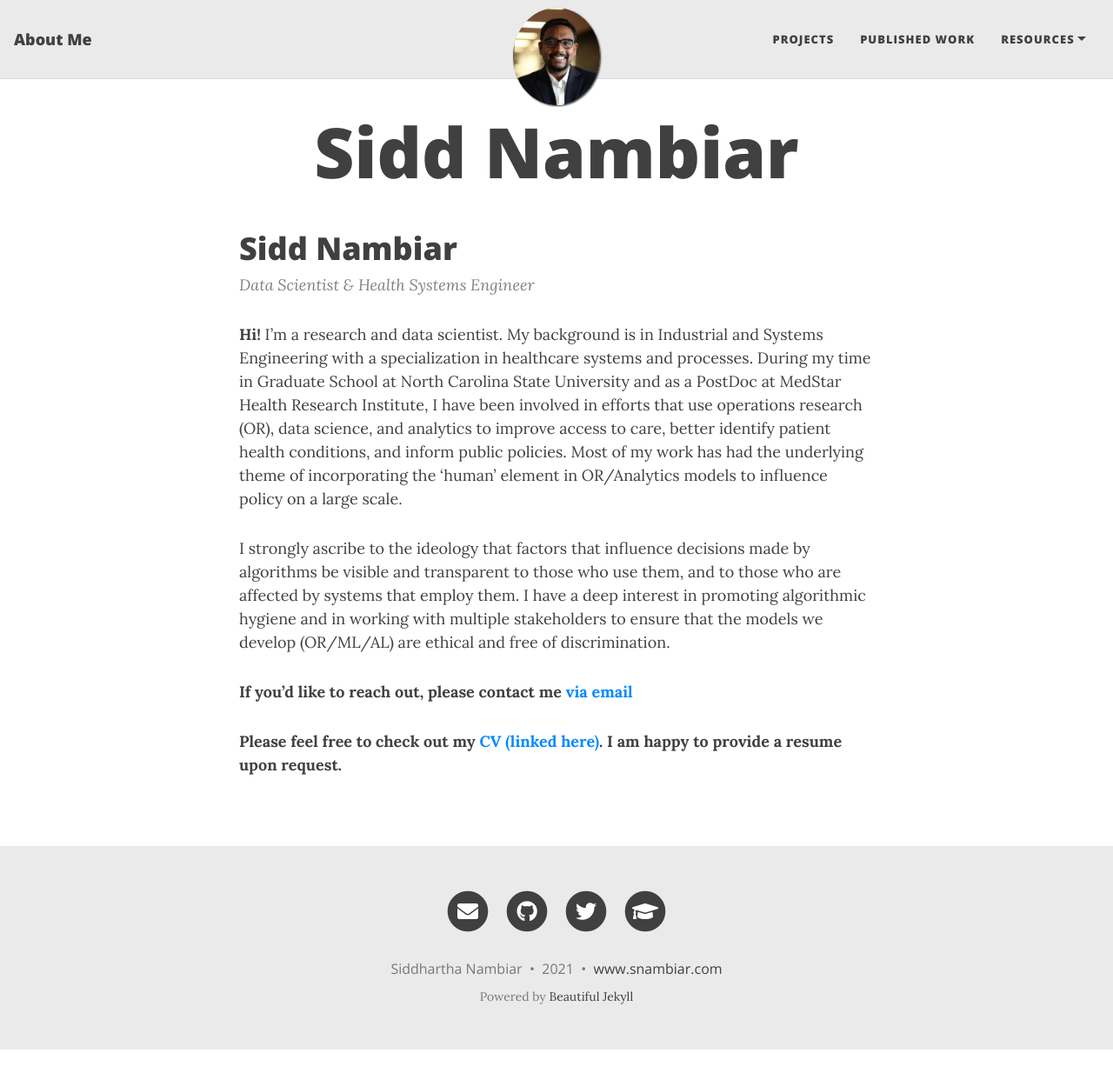
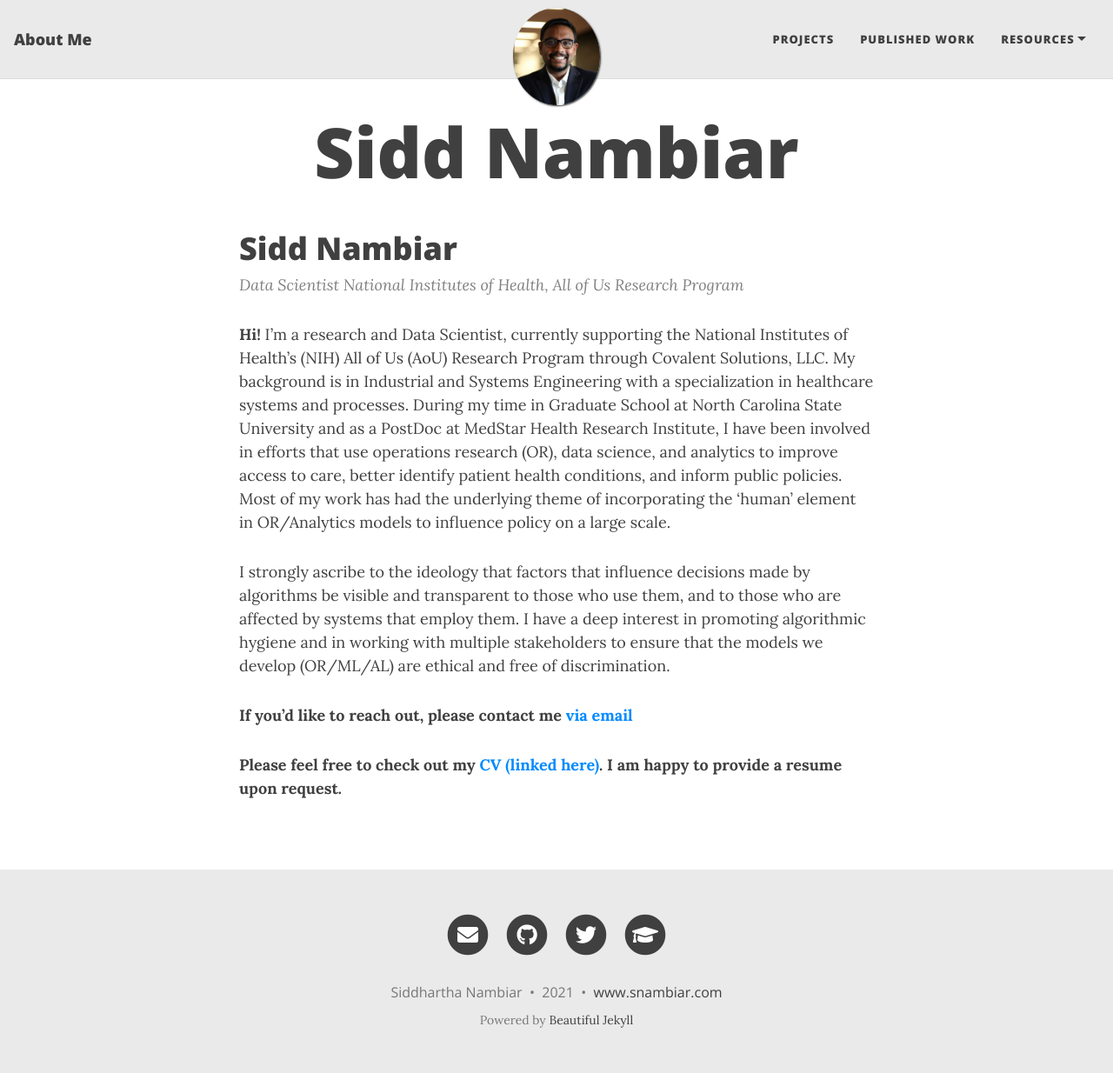
Before and after one commit to sidscorp/snambiar, a Jekyll site: the page built from index.md, in a window 1280 px wide and 1234 px high. Shown: the whole window at 87% size. Built offline with Jekyll 4.4.1, drawn with Linux system fonts in a browser that asks for light colours; nearby versions of some CDN libraries; our own code applies the rules of GitHub Pages for plain Markdown files; the list of posts is cut into pages by our own code.

Commit message:
Modified text

```diff
--- a/index.md
+++ b/index.md
@@ -1,7 +1,8 @@
 # Sidd Nambiar
-> Data Scientist & Health Systems Engineer
+> Data Scientist
+> National Institutes of Health, All of Us Research Program
 
-**Hi!** I'm a research and data scientist. My background is in Industrial and Systems Engineering with a specialization in healthcare systems and processes. During my time in Graduate School at North Carolina State University and as a PostDoc at MedStar Health Research Institute, I have been involved in efforts that use operations research (OR), data science, and analytics to improve access to care, better identify patient health conditions, and inform public policies. Most of my work has had the underlying theme of incorporating the ‘human’ element in OR/Analytics models to influence policy on a large scale.
+**Hi!** I'm a research and Data Scientist, currently supporting the National Institutes of Health's (NIH) All of Us (AoU) Research Program through Covalent Solutions, LLC. My background is in Industrial and Systems Engineering with a specialization in healthcare systems and processes. During my time in Graduate School at North Carolina State University and as a PostDoc at MedStar Health Research Institute, I have been involved in efforts that use operations research (OR), data science, and analytics to improve access to care, better identify patient health conditions, and inform public policies. Most of my work has had the underlying theme of incorporating the ‘human’ element in OR/Analytics models to influence policy on a large scale.
 
 I strongly ascribe to the ideology that factors that influence decisions made by algorithms be visible and transparent to those who use them, and to those who are affected by systems that employ them. I have a deep interest in promoting algorithmic hygiene and in working with multiple stakeholders to ensure that the models we develop (OR/ML/AL) are ethical and free of discrimination.
 
```
Also changed, not shown: aboutme.md (+1 -1 lines).
